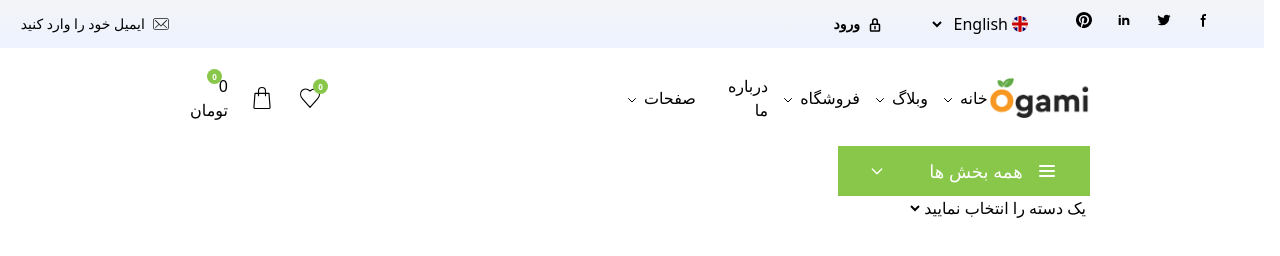
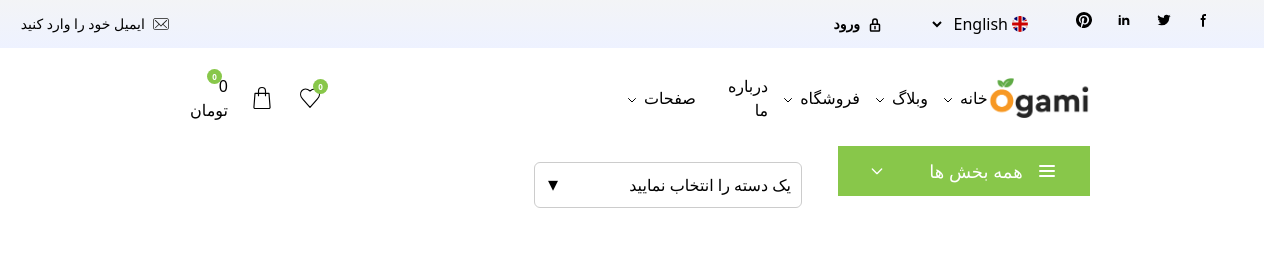
Before and after one commit to saeed-devee/Ogami_site, a website built with Vite: page index.html in a window 1280 px wide. Built offline with nearby package versions, Linux system fonts and the light colour scheme.

Commit message:
making selector procedure

```diff
--- a/index.html
+++ b/index.html
@@ -623,7 +623,7 @@
       </div>
     </div>
     <!-- bottom of topbar -->
-      <div class="h-[50] px-[190px]">
+      <div class="h-[50] px-[190px] flex gap-x-5">
         <div class="w-[252px] h-[50px] flex items-center justify-center bg-primary px-5 py-3 text-white">
           <svg class="w-6 h-6">
             <use xlink:href="#barIcon"></use>
@@ -633,17 +633,18 @@
             <use xlink:href="#angleDown"></use>
           </svg>
         </div>
-        <div>
-          <select name="category" id="categorySelector">
+        <div class="category flex items-center p-4">
+          <select name="category" class="border border-gray-100" id="categorySelector">
             <option value="default" selected>یک دسته را انتخاب نمایید</option>
-            <option value="orange"></option>
-            <option value="vegetables"></option>
-            <option value="ocean-foods"></option>
-            <option value="fastfood"></option>
-            <option value="fresh-meat"></option>
-            <option value="bread"></option>
-            <option value="organic-drinks"></option>
+            <option value="orange">پرتقال</option>
+            <option value="vegetables">سبزیجات</option>
+            <option value="ocean-foods">غذای دریایی</option>
+            <option value="diet-food">غذای رژیمی</option>
+            <option value="fresh-meat">گوشت تازه</option>
+            <option value="bread">نان</option>
+            <option value="organic-drinks">نوشیدنی ارگانیک</option>
           </select>
+          <span class="icon">&#9662;</span>
         </div>
         <div></div>
       </div>
--- a/src/style.css
+++ b/src/style.css
@@ -1,18 +1,19 @@
 @import url(/src/Components/Badge.css);
 @import 'tailwindcss';
 
-@theme{
-    --color-primary: #88c74a ;
+@theme {
+    --color-primary: #88c74a;
 }
 
 
 
-body{
+body {
     padding: 0;
     margin: 0;
     box-sizing: border-box;
 }
-.custom_icon{
+
+.custom_icon {
     margin-right: 20px;
 }
 
@@ -25,7 +26,33 @@ body{
     margin-right: 20px;
 }
 
-.border_right{
+.border_right {
     padding: 1rem;
     height: 10px;
 }
+
+.category {
+    @apply inline-block relative w-[300px]
+}
+
+#categorySelector {
+    width: 100%;
+    padding: 10px;
+    appearance: none;
+    /*برایحذفاستایلپیشفرضمرورگر*/-webkit-appearance: none;
+    -moz-appearance: none;
+    background: white;
+    border: 1px solid #ccc;
+    border-radius: 6px;
+    -webkit-border-radius: 6px;
+    -moz-border-radius: 6px;
+    -ms-border-radius: 6px;
+    -o-border-radius: 6px;
+}
+.category .icon{
+    position: absolute;
+    left: 30px;
+    top: 30%;
+    font-size: 20px;
+    pointer-events: none;
+}
```
